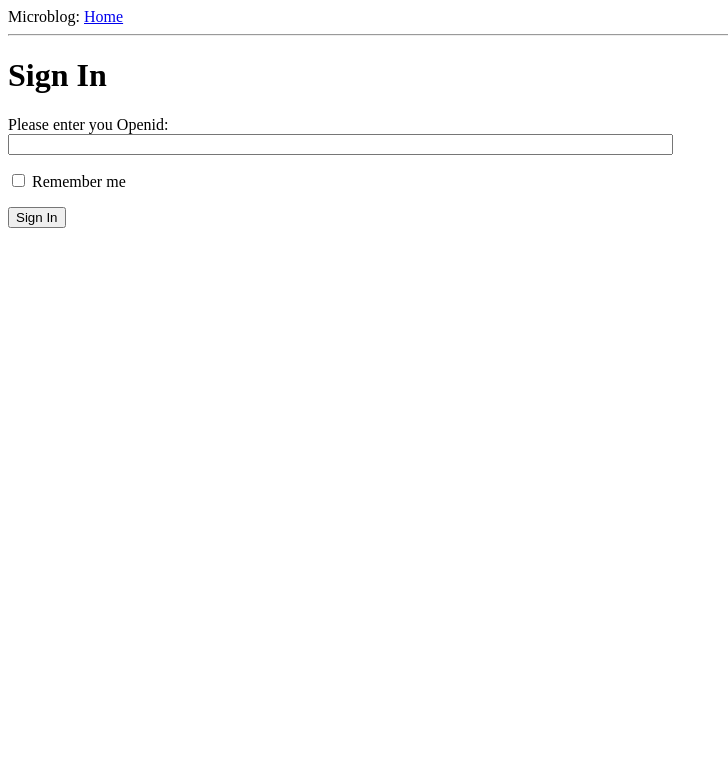
After one commit to sunxing109/flaskLearn, a Flask app: page /login in a window 1280 px wide. The commit adds this page. Shown: the top 783 px of the page, without its empty margins (0-728 px from the left). Run offline with Flask 2, Linux system fonts and the light colour scheme.

Commit message:
sample form show first version

```diff
--- a/flask_Learn/__init__.py
+++ b/flask_Learn/__init__.py
@@ -1,4 +1,6 @@
 from flask import Flask
+import config
+app = Flask(__name__)
+app.config.from_object(config)
 
-app = Flask(__name__)
 from flask_Learn import views
--- /dev/null
+++ b/flask_Learn/config.py
@@ -0,0 +1,2 @@
+CSRF_ENABLED = True
+SECRET_KEY = 'you-will-never-guess'
--- /dev/null
+++ b/flask_Learn/forms.py
@@ -0,0 +1,8 @@
+from flask.ext.wtf import Form
+from wtforms import StringField, BooleanField
+from wtforms.validators import DataRequired
+
+
+class LoginForm(Form):
+    openid = StringField('openid', validators=[DataRequired()])
+    remember_me = BooleanField('remember_me', default=False)
--- /dev/null
+++ b/flask_Learn/templates/base.html
@@ -0,0 +1,14 @@
+<html>
+  <head>
+    {% if title %}
+    <title>{{title}} - microblog</title>
+    {% else %}
+    <title>microblog</title>
+    {% endif %}
+  </head>
+  <body>
+    <div>Microblog: <a href="/index">Home</a></div>
+    <hr>
+    {% block content %}{% endblock %}
+  </body>
+</html>
--- /dev/null
+++ b/flask_Learn/templates/login.html
@@ -0,0 +1,14 @@
+<!-- extend from base layout-->
+{% extends "base.html" %}
+{% block content %}
+<h1>Sign In</h1>
+    <form   action="" method="post" name="login">
+        {{ form.hidden_tag() }}
+        <p>
+            Please enter you Openid:<br>
+            {{ form.openid(size=80) }}<br>
+        </p>
+        <p>{{ form.remember_me }} Remember me</p>
+        <p><input type="submit" value="Sign In"></p>
+    </form>
+{% endblock %}
--- a/flask_Learn/views.py
+++ b/flask_Learn/views.py
@@ -1,14 +1,36 @@
 from flask_Learn import app
-from flask import render_template
+from flask import render_template, flash, redirect
+from .forms import LoginForm
+@app.route('/index')
+def index():
+    return 'index Hello World!' \
+           '' \
+           '<div>Microblog: <a href="/hello">Home</a></div>'
+
 
 @app.route('/')
-@app.route( '/index')
-def index():
-    return 'index Hello World!'
-
 @app.route('/hello')
 def hello():
     user = {'nickname': 'Miguel'}
+    posts = [  # fake array of posts
+        {
+            'author': {'nickname': 'John'},
+            'body': 'Beautiful day in Portland!'
+        },
+        {'author': {'nickname': 'Susan'},
+         'body': 'The Avengers movie was so cool!'
+         }
+        ]
     # fake user
-    return render_template('index.html', title ='Home',
-                           user = user)
+    return render_template('index.html', title='Home',
+                           user=user, posts=posts)
+
+
+# index view function suppressed for brevity
+
+@app.route('/login', methods = ['GET', 'POST'])
+def login():
+    form = LoginForm()
+    return render_template('login.html',
+        title = 'Sign In',
+        form = form)
--- a/runApp.py
+++ b/runApp.py
@@ -1,3 +1,2 @@
 from flask_Learn import app
-
 app.run()
```
Also changed, not shown: flask_Learn/templates/index.html (+7 -8 lines).
